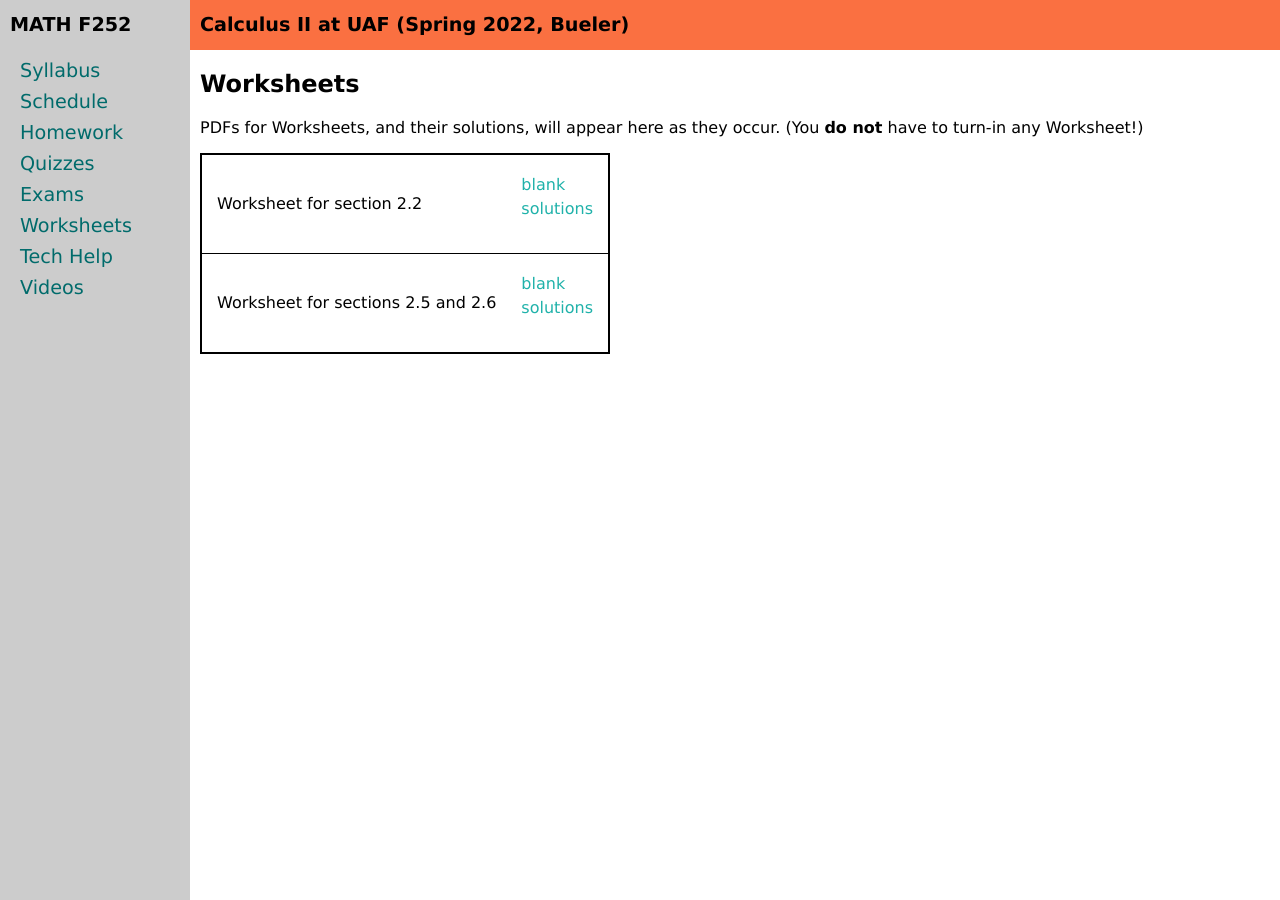
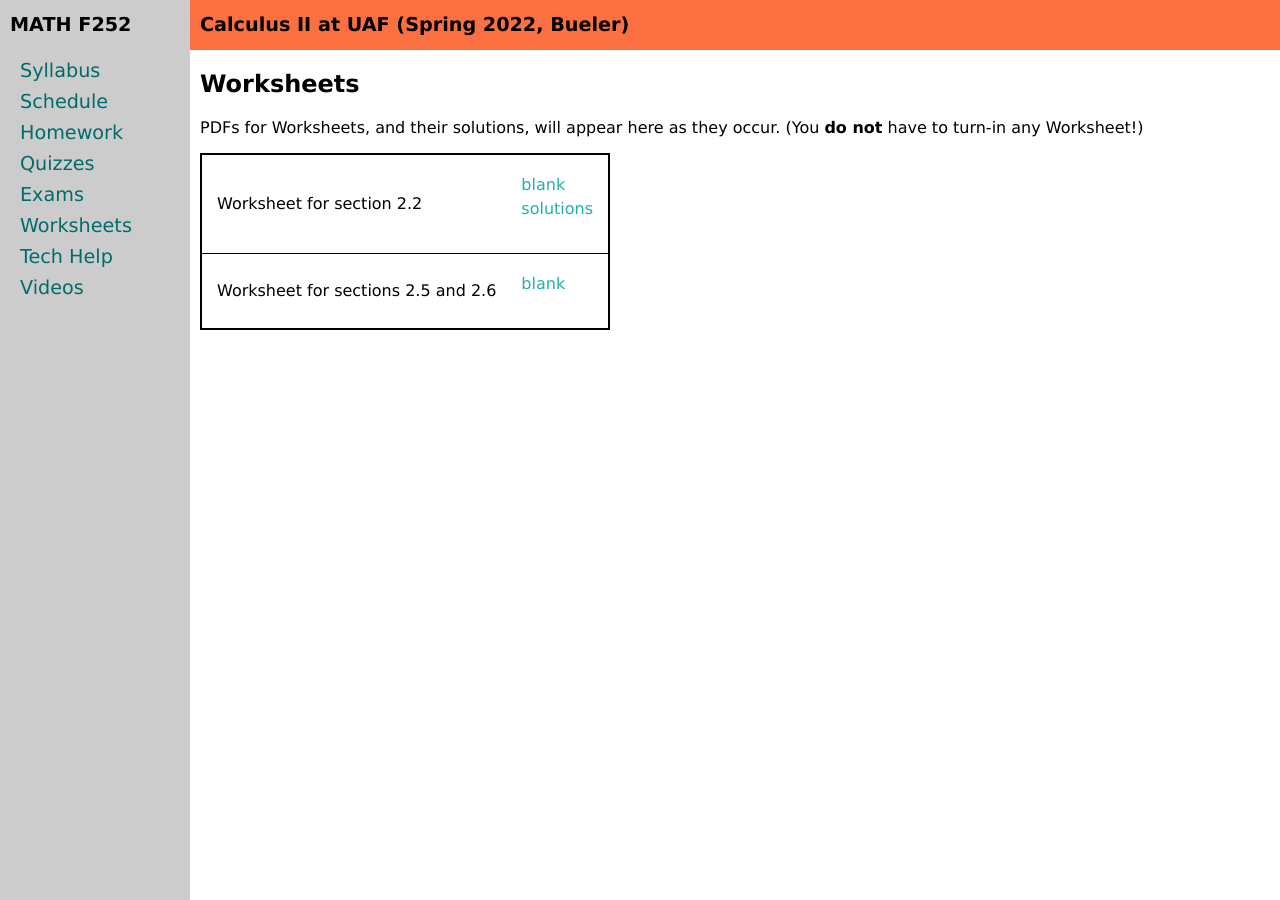
Before and after one commit to uaf-math/calc2, a Jekyll site: the page built from worksheets.md, in a window 1280 px wide. Built offline with Jekyll 4.4.1, drawn with Linux system fonts in a browser that asks for light colours.

Commit message:
Use liquid conditional to avoid broken link.

```diff
--- a/_includes/worksheet_table.md
+++ b/_includes/worksheet_table.md
@@ -8,9 +8,11 @@
 		  <tr>
 			    <td><a href="{{ data.home }}/{{ ws.blank }}">blank</a></td>
 			</tr>
+			{% if ws.solutions %}
 			<tr>
 			    <td><a href="{{ data.home }}/{{ ws.solutions }}">solutions</a></td>
 			</tr>
+			{% endif %}
 		</table>
 		<div style="padding-bottom: 10px"></div>
 	</td>
```
